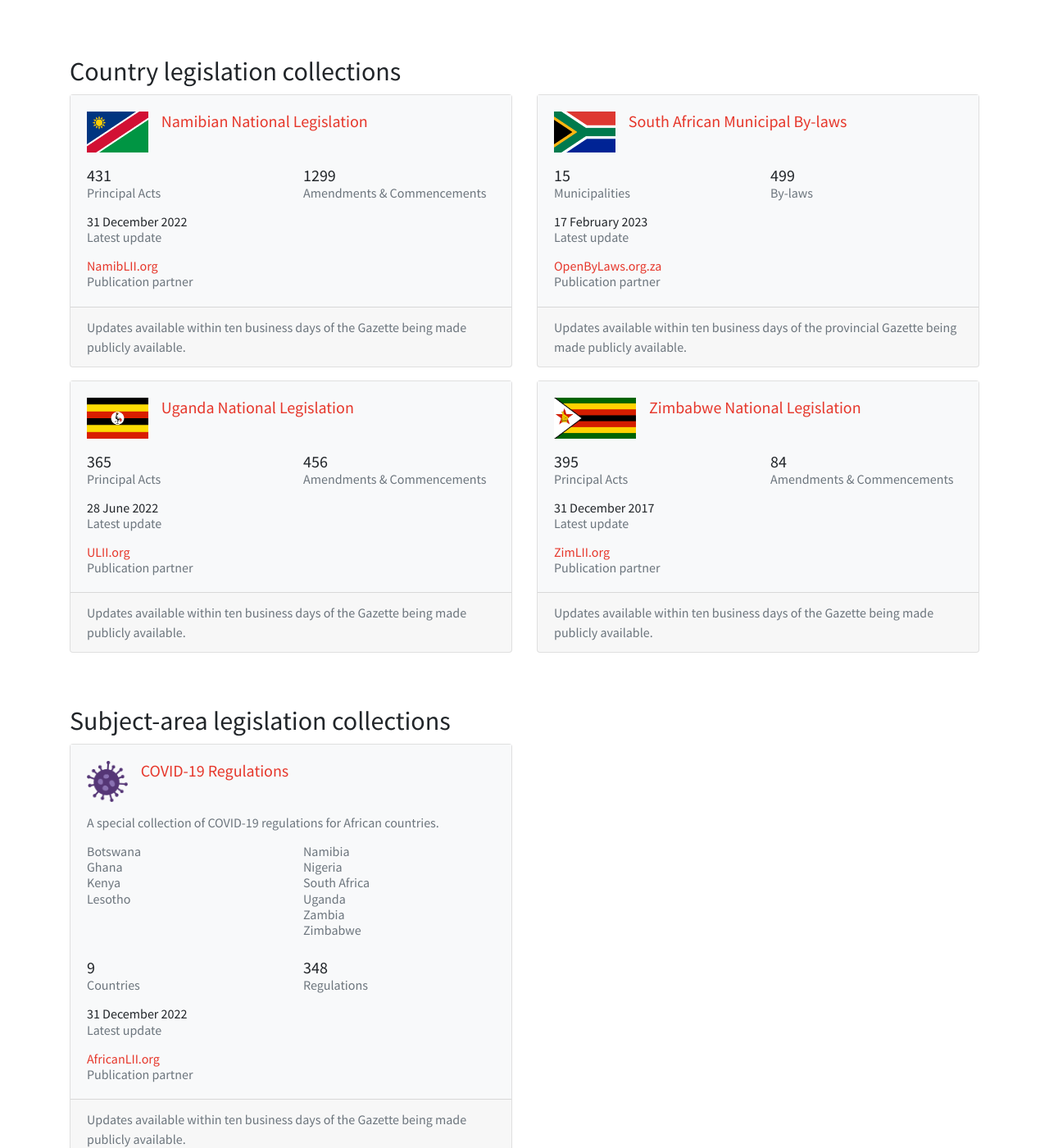
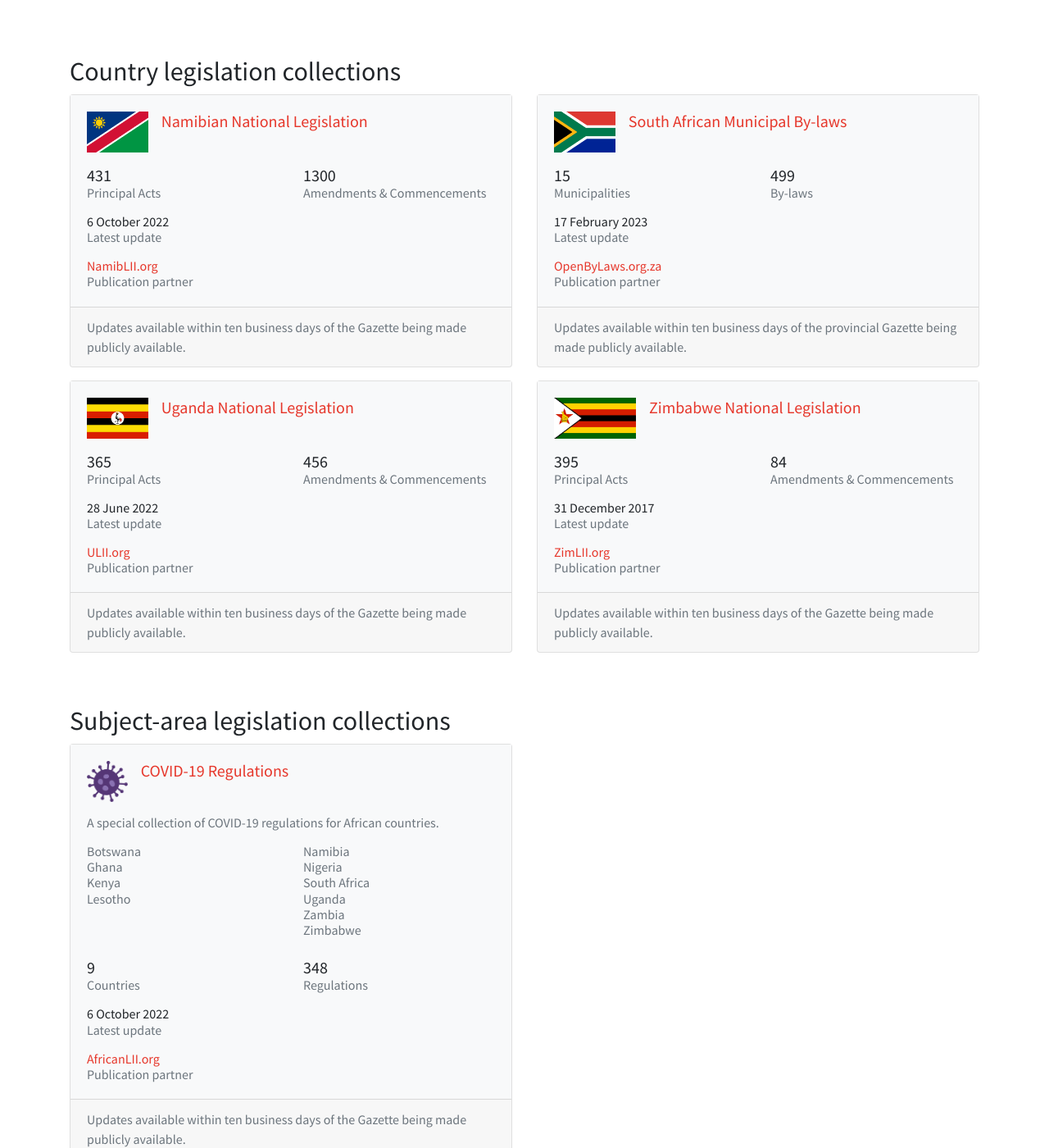
Before and after one commit to laws-africa/laws-africa.github.io, a Jekyll site: the page built from commons.markdown, in a window 1280 px wide and 1400 px high, scrolled down 595 px. Shown: the whole window at 82% size. Built offline with Jekyll 4.4.1, drawn with Linux system fonts in a browser that asks for light colours; nearby versions of some CDN libraries.

Commit message:
Updated commons stats

```diff
--- a/_data/commons.json
+++ b/_data/commons.json
@@ -1,13 +1,13 @@
 {
   "covid19": {
-    "as_at_date": "2022-12-31",
+    "as_at_date": "2022-10-06",
     "n_countries": 9,
     "n_principal": 348
   },
   "na": {
-    "as_at_date": "2022-12-31",
+    "as_at_date": "2022-10-06",
     "n_principal": 431,
-    "n_stubs": 1299
+    "n_stubs": 1300
   },
   "pending": [
     {
```
